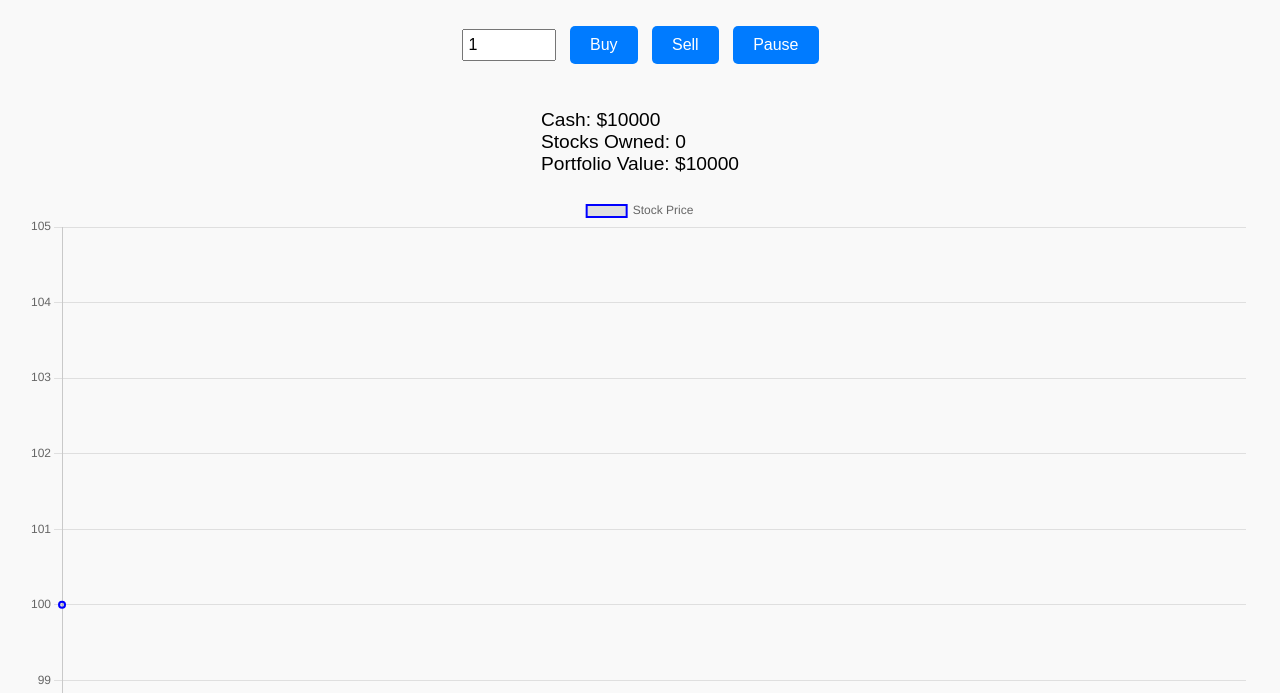
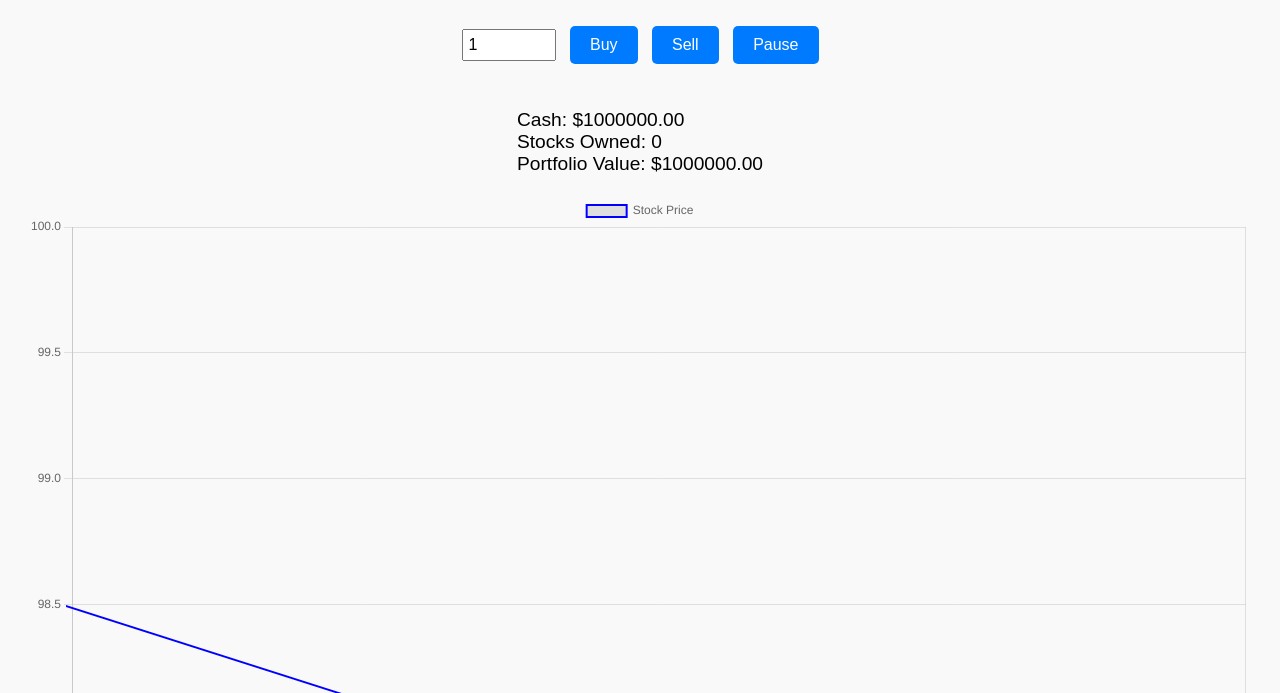
Before and after one commit to LINYIQ66/s, a plain HTML site: page index.html in a window 1280 px wide. Shown: the part 107-800 px from the top of the page. Drawn offline with nearby package versions, Linux system fonts and the light colour scheme.

Commit message:
Update index.html

```diff
--- a/index.html
+++ b/index.html
@@ -61,9 +61,9 @@
     </div>
 
     <div id="portfolio">
-        Cash: <span id="cash">$10000</span><br>
+        Cash: <span id="cash">$1000000</span><br>
         Stocks Owned: <span id="stocks">0</span><br>
-        Portfolio Value: <span id="portfolioValue">$10000</span>
+        Portfolio Value: <span id="portfolioValue">$1000000</span>
     </div>
 
     <canvas id="stockChart" width="600" height="400"></canvas>
@@ -77,7 +77,7 @@
         const pauseBtn = document.getElementById('pauseBtn');
         const quantityInput = document.getElementById('quantity');
 
-        let cash = 10000;
+        let cash = 1000000;
         let stocks = 0;
         let isRunning = true;
 
@@ -154,7 +154,7 @@
             pauseBtn.textContent = isRunning ? 'Pause' : 'Resume';
         }
 
-        setInterval(generatePrice, 10000);
+        setInterval(generatePrice, 5000);
     </script>
 </body>
 </html>
```
